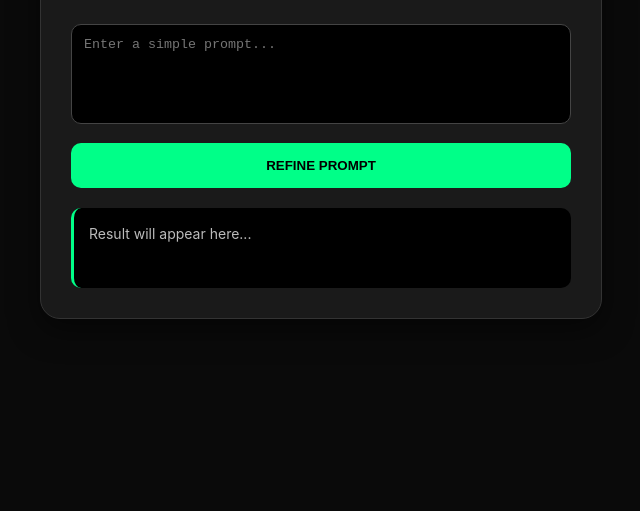
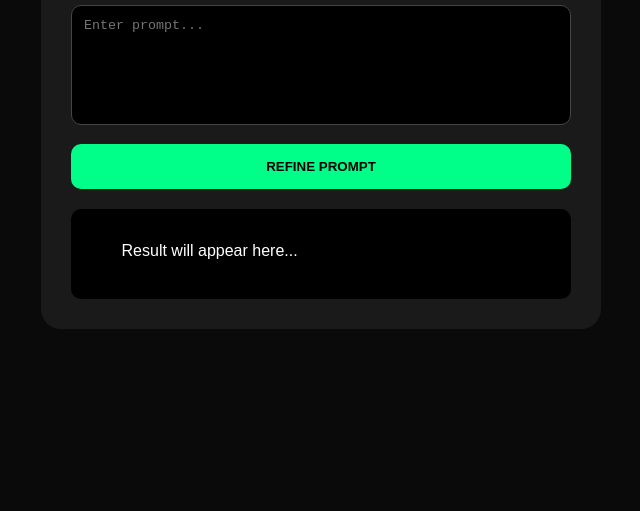
Before and after one commit to ZigsawSam/PublicRedrafter, a website: page index.html in a window 1280 px wide. Shown: the part 289-800 px from the top of the page, without its empty margins (319-959 px from the left). Drawn offline with Linux system fonts and the light colour scheme.

Commit message:
Update index.html

```diff
--- a/index.html
+++ b/index.html
@@ -3,33 +3,92 @@
 <head>
     <meta charset="UTF-8">
     <meta name="viewport" content="width=device-width, initial-scale=1.0">
-    <title>PromptRefine | Safe & Free</title>
+    <title>PromptRefine</title>
+
     <style>
-        :root { --accent: #00ff88; --bg: #0a0a0a; }
-        body { font-family: 'Inter', sans-serif; background: var(--bg); color: white; display: flex; justify-content: center; align-items: center; min-height: 100vh; margin: 0; }
-        .card { width: 90%; max-width: 500px; background: #1a1a1a; padding: 30px; border-radius: 20px; border: 1px solid #333; box-shadow: 0 10px 30px rgba(0,0,0,0.5); }
-        h2 { margin-top: 0; color: var(--accent); font-weight: 800; }
-        textarea { width: 100%; height: 100px; background: #000; border: 1px solid #444; border-radius: 10px; color: #fff; padding: 12px; margin: 15px 0; box-sizing: border-box; resize: none; }
-        button { background: var(--accent); color: #000; border: none; padding: 15px; width: 100%; border-radius: 10px; font-weight: bold; cursor: pointer; transition: 0.2s; }
-        button:disabled { opacity: 0.5; cursor: not-allowed; }
-        #output { margin-top: 20px; padding: 15px; background: #000; border-radius: 10px; border-left: 3px solid var(--accent); font-size: 14px; line-height: 1.5; white-space: pre-wrap; min-height: 50px; color: #bbb; }
+        :root {
+            --accent: #00ff88;
+            --bg: #0a0a0a;
+        }
+
+        body {
+            font-family: Arial, sans-serif;
+            background: var(--bg);
+            color: white;
+            display: flex;
+            justify-content: center;
+            align-items: center;
+            min-height: 100vh;
+            margin: 0;
+        }
+
+        .card {
+            width: 90%;
+            max-width: 500px;
+            background: #1a1a1a;
+            padding: 30px;
+            border-radius: 20px;
+        }
+
+        textarea {
+            width: 100%;
+            height: 120px;
+            background: #000;
+            color: white;
+            border: 1px solid #444;
+            border-radius: 10px;
+            padding: 12px;
+            box-sizing: border-box;
+            resize: none;
+            margin-top: 15px;
+        }
+
+        button {
+            width: 100%;
+            padding: 15px;
+            margin-top: 15px;
+            background: var(--accent);
+            border: none;
+            border-radius: 10px;
+            font-weight: bold;
+            cursor: pointer;
+        }
+
+        #output {
+            margin-top: 20px;
+            background: #000;
+            padding: 15px;
+            border-radius: 10px;
+            white-space: pre-wrap;
+            min-height: 60px;
+        }
     </style>
 </head>
+
 <body>
 
 <div class="card">
     <h2>PromptRefine</h2>
-    <p style="font-size: 12px; color: #888;">Redrafts your prompt for better ML performance using Mistral-7B.</p>
 
-    <textarea id="userInput" placeholder="Enter a simple prompt..."></textarea>
+    <textarea
+        id="userInput"
+        placeholder="Enter prompt..."
+    ></textarea>
 
-    <button id="mainBtn" onclick="process()">REFINE PROMPT</button>
+    <button id="mainBtn">
+        REFINE PROMPT
+    </button>
 
-    <div id="output">Result will appear here...</div>
+    <div id="output">
+        Result will appear here...
+    </div>
 </div>
 
 <script>
-async function refinePrompt() {
+const button = document.getElementById('mainBtn');
+
+button.addEventListener('click', async () => {
+
     const prompt =
         document.getElementById('userInput').value;
 
@@ -39,13 +98,14 @@ async function refinePrompt() {
     output.innerText = 'Processing...';
 
     try {
+
         const response = await fetch('/api/refine', {
             method: 'POST',
             headers: {
                 'Content-Type': 'application/json'
             },
             body: JSON.stringify({
-                prompt
+                prompt: prompt
             })
         });
 
@@ -54,20 +114,27 @@ async function refinePrompt() {
         console.log(text);
 
         try {
+
             const data = JSON.parse(text);
 
             output.innerText =
                 data.result ||
                 data.error ||
-                'No response';
+                text;
+
         } catch {
+
             output.innerText = text;
         }
 
     } catch (error) {
-        output.innerText = error.toString();
+
+        console.error(error);
+
+        output.innerText =
+            'ERROR: ' + error.toString();
     }
-}
+});
 </script>
 
 </body>
```
